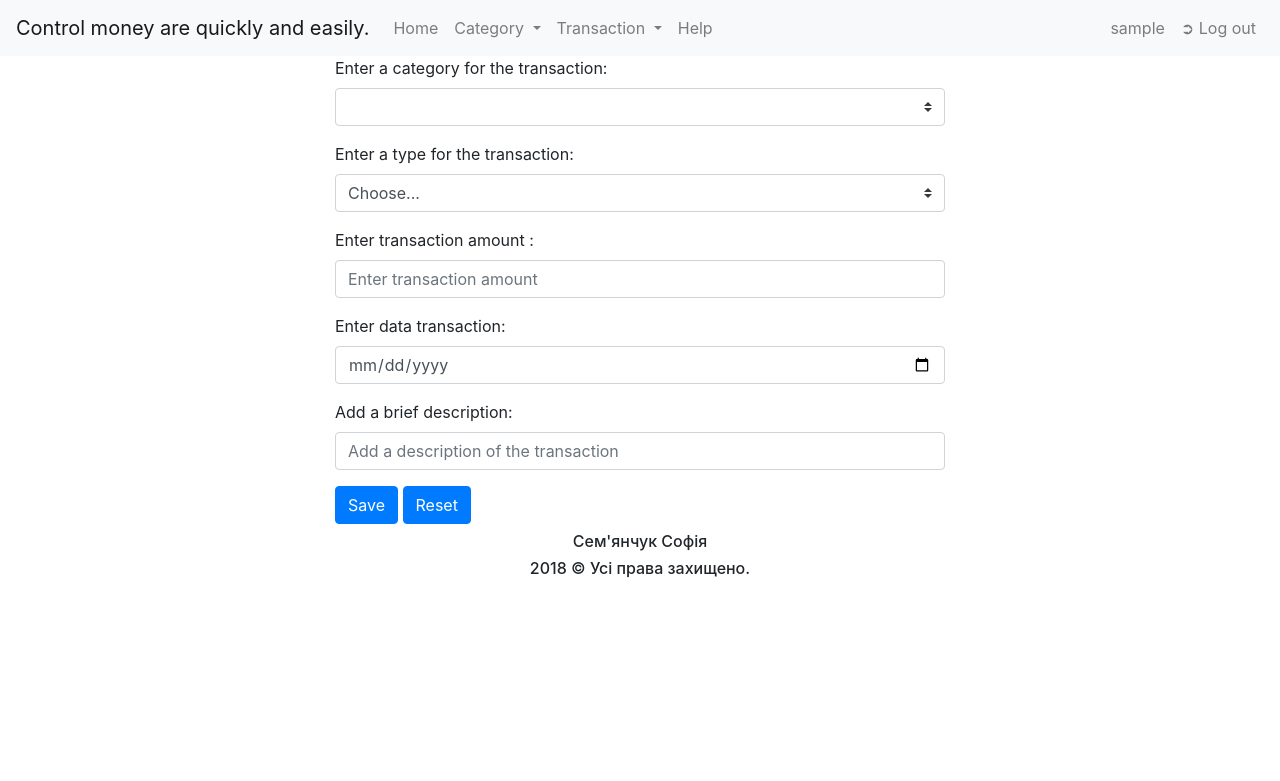
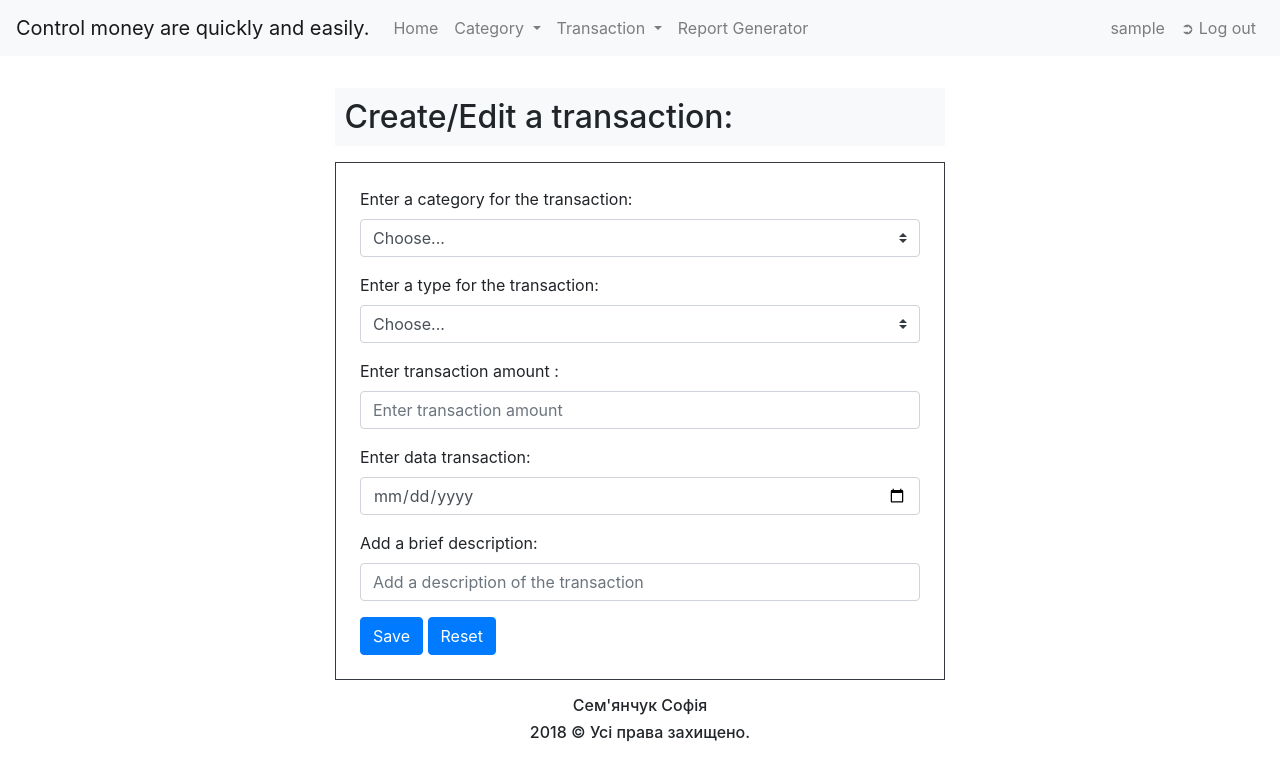
Before and after one commit to sophiesemianchuk/financeManager, a Django app: page /accounts/create_transaction/ in a window 1280 px wide. Shown: the top 781 px of the page. Run offline with Django 3.2, Linux system fonts and the light colour scheme; a user stored in the database is signed in; tables that the repository leaves empty hold one stand-in row (values such as "Sample post"); some libraries are stand-ins or nearby versions.

Commit message:
Edit transaction

```diff
--- a/costControl/templates/all_categories.html
+++ b/costControl/templates/all_categories.html
@@ -22,9 +22,10 @@
                 <td>{{category.description}}</td>
                 <td>
                     <a class="btn btn-link btn-outline-info" href="{% url 'edit_category' pk=category.id %}">&#9998;</a>
+                    <!-- Button trigger modal -->
                     <a class="btn btn-link btn-outline-info" href="{% url 'delete_category' pk=category.id %}">&#10006;</a>
-                </td>
-            </tr>
+                 </td>
+             </tr>
             {% endfor %}
         </tbody>
     </table>
--- a/costControl/templates/all_transactions.html
+++ b/costControl/templates/all_transactions.html
@@ -48,7 +48,7 @@
         <p>You have not created any transaction yet.</p>
         {% endif %}
     </div>
-    <script>
+    <script type="text/javascript">
             $(document).ready(function () {
                 $('select[name="categories_list"]').change(function () {
                     window.location.href = window.location.pathname + '?category=' + $(this).val();
--- a/costControl/templates/base.html
+++ b/costControl/templates/base.html
@@ -1,5 +1,5 @@
+{% load static %}
 <!DOCTYPE html>
-{% load static %}
 <html lang="en">
 <head>
     <meta charset="UTF-8">
@@ -12,6 +12,10 @@
     <link rel="stylesheet" href="{% static 'style.css' %}">
     <script src="https://code.jquery.com/jquery-3.3.1.min.js" integrity="sha256-FgpCb/KJQlLNfOu91ta32o/NMZxltwRo8QtmkMRdAu8=" crossorigin="anonymous"></script>
     <script src="https://stackpath.bootstrapcdn.com/bootstrap/4.2.1/js/bootstrap.min.js" integrity="sha384-B0UglyR+jN6CkvvICOB2joaf5I4l3gm9GU6Hc1og6Ls7i6U/mkkaduKaBhlAXv9k" crossorigin="anonymous"></script>
+
+    <script src="https://code.highcharts.com/highcharts.js"></script>
+    <script src="https://code.highcharts.com/modules/exporting.js"></script>
+    <script src="https://code.highcharts.com/modules/export-data.js"></script>
 </head>
 <body>
     <header>
@@ -41,7 +45,7 @@
                                 <li><a class="nav-link" href="{%url 'all_transactions' %}">All transactions</a></li>
                             </ul>
                     </li>
-                    <li class="nav-item"><a class="nav-link" href="#">Help</a></li>
+                    <li class="nav-item"><a class="nav-link" href="{%url 'report_generator' %}">Report Generator</a></li>
                 </ul>
 
                 <ul class="navbar-nav ml-auto">
@@ -67,6 +71,7 @@
     {% block all_categories %}{% endblock %}
     {% block create_transaction %}{% endblock %}
     {% block all_transactions %}{% endblock %}
+    {% block report_generator %}{% endblock %}
     <footer class="page-footer container-fluid bg-4 text-center">
             <h6>Сем'янчук Софія</h6>
             <h6>2018 © Усі права захищено.</h6>
--- a/costControl/templates/create_category.html
+++ b/costControl/templates/create_category.html
@@ -2,7 +2,9 @@
 {% load static %}
 {% block title %}Create category{% endblock %}
 {% block create_category %}
-<div class="container-fluid bg-1 main col-md-6">
+<div class="container-fluid bg-1 main col-md-7">
+    <h2>Create/Edit a category:</h2>
+    <div class="form-group border border-dark" style="margin-top:2em; padding:2em;">
         <form method="POST">
             {% csrf_token %}
             <div class="form-group">
@@ -18,4 +20,5 @@
             <input type="reset" class="btn btn-primary" id="resetcategory-btn" value="Reset">
         </form>
     </div>
+</div>
 {% endblock %}
--- a/costControl/templates/create_transaction.html
+++ b/costControl/templates/create_transaction.html
@@ -3,12 +3,14 @@
 {% block title %}Create transaction{% endblock %}
 {% block create_transaction %}
 <div class="container-fluid bg-1 main col-md-6">
+    <h2 class="bg-light" style="margin-top:1em; padding:0.3em">Create/Edit a transaction:</h2>
+    <div class="form-group border border-dark" style="margin-top:1em; padding:1.5em">
         <form method="POST">
             {% csrf_token %}
             <div class="form-group">
                 <label for="category">Enter a category for the transaction:</label>
                 <select class="custom-select form-control" name="category" id="category">
-                <option selected></option>
+                    <option selected>Choose...</option>
                     {% for category in categories_list %}
                     <option value="{{ category.id }}" {% if  category.id == transaction.category.id %}
                                 selected="selected"{% endif %}>{{category.category}}</option>
@@ -16,7 +18,7 @@
                 </select>
             </div>
             <div class="form-group">
-            <label for="category">Enter a type for the transaction:</label>
+                <label for="operation">Enter a type for the transaction:</label>
                 <select class="custom-select form-control" name="operation" id="operation">
                     <option selected>Choose...</option>
                     {% for type in SELECT_OPERATION %}
@@ -30,7 +32,7 @@
             </div>
             <div class="form-group">
                 <label for="date_operation">Enter data transaction: </label>
-            <input type="date" id="date_operation"  name="date_operation" value="" min="2018-01-01T00:00" max="2019-12-31T00:00" class="form-control" value="{{transaction.date_operation}}" required>
+                <input type="date" id="date_operation"  name="date_operation" min="2018-01-01T00:00" max="2019-12-31T00:00" class="form-control" value="{{transaction.date_operation|date:'Y-m-d'}}" required>
             </div>
             <div class="form-group">
                 <label for="description">Add a brief description:</label>
@@ -38,7 +40,7 @@
             </div>
             <input type="submit" class="btn btn-primary" id="savetransaction-btn" value="Save">
             <input type="reset" class="btn btn-primary" id="edittransaction-btn" value="Reset">
-        <h1>{{transaction.description}}</h1>
         </form>
     </div>
+</div>
 {% endblock %}
--- a/costControl/templates/log_in.html
+++ b/costControl/templates/log_in.html
@@ -1,7 +1,7 @@
 {% extends "base.html" %}
 {% load static %}
-    {% block title %}Log in{% endblock %}
-    {% block login %}
+{% block title %}Log in{% endblock %}
+{% block login %}
     <div class="container-fluid bg-1 main col-md-6">
         {% if form.errors %}
             <p style="color: red">Your username and password didn't match. Please try again.</p>
--- a/costControl/templates/log_out.html
+++ b/costControl/templates/log_out.html
@@ -1,4 +1,4 @@
-{% extends "user/base.html" %}
+{% extends "base.html" %}
 {% load static %}
 {% block title %}Log out{% endblock %}
 {% block logout %}
--- a/costControl/templates/sign_up.html
+++ b/costControl/templates/sign_up.html
@@ -1,9 +1,6 @@
 {% extends 'base.html' %}
-
 {% load static %}
-
 {% block title %}Registration{% endblock %}
-
 {% block signup %}
 <div class="container-fluid bg-1 main col-md-6">
     <form method="POST">
--- a/costControl/urls.py
+++ b/costControl/urls.py
@@ -20,4 +20,7 @@ urlpatterns = [
         path('all_transactions/', views.all_transactions, name='all_transactions'),
         path('all_transactions/<int:pk>/edit_transaction/', views.edit_transaction, name='edit_transaction'),
         path('all_transactions/<int:pk>/delete_transaction/', views.delete_transaction, name='delete_transaction'),
+
+        path('report_generator/', views.report_generator, name='report_generator'),
+        path('report_generator/group_category/', views.group_category, name='group_category'),
 ]
--- a/costControl/views.py
+++ b/costControl/views.py
@@ -5,13 +5,13 @@ from django.contrib.auth import login, authenticate, logout
 from django.template.context_processors import csrf
 from django.contrib.auth.decorators import login_required
 from django.db.models.deletion import ProtectedError
-from django.db.models import Count
+from django.db.models import Count, Sum
 from .models import Category, Transaction, SELECT_OPERATION
 from .forms import CategoryForm, TransactionForm, SignUpForm
 
 
 def index(request):
-    return render(request, 'base.html')
+    return render(request, 'index.html')
 
 
 def register(request):
@@ -149,7 +149,7 @@ def create_transaction(request):
             'categories_list': categories_list,
             'SELECT_OPERATION': SELECT_OPERATION,
         }
-        return render(request, 'create_transaction.html', context)
+    return render(request, 'create_transaction.html', context)
 
 
 @login_required
@@ -159,7 +159,7 @@ def all_transactions(request):
     category_transaction = request.GET.get('category')
 
     if category_transaction:
-        transactions_list = Transaction.objects.filter(user=user).filter(category=category_transaction).select_related('category')
+        transactions_list = Transaction.objects.filter(user=user).filter(category=category_transaction)
     else:
         transactions_list = Transaction.objects.filter(user=user)
     context = {
@@ -183,7 +183,6 @@ def edit_transaction(request, pk):
             return redirect('home')
         else:
             categories_list=Category.objects.filter(user=request.user)
-
             transaction.category = request.POST.get('category')
             transaction.operation = request.POST.get('operation')
             transaction.sum = request.POST.get('sum')
@@ -199,6 +198,7 @@ def edit_transaction(request, pk):
     else:
         categories_list=Category.objects.filter(user=request.user)
         context = {
+            'transaction': transaction,
             'categories_list': categories_list,
             'SELECT_OPERATION': SELECT_OPERATION,
         }
@@ -217,6 +217,33 @@ def delete_transaction(request, pk):
 
 
 @login_required
+def group_category(request):
+    operation = request.POST.get('operation')
+    start_date = request.POST.get('start_date')
+    end_date = request.POST.get('end_date')
+    categories_list = Transaction.objects.filter(user=request.user).filter(operation=operation).filter(date_operation__range=[start_date, end_date]).values('category__category').annotate(category_total=Sum('sum'))
+    context = {
+        'categories_list': categories_list,
+    }
+    return render(request, 'group_category.html', context)
+
+
+@login_required
+def report_generator(request):
+    if request.method == 'POST':
+        type_report = request.POST.get('type_report')
+        if type_report == 'group_category':
+            return group_category(request)
+        else:
+            return day_by_day(request)
+    else:
+        context = {
+            'SELECT_OPERATION': SELECT_OPERATION,
+        }
+        return render(request, 'report_generator.html', context)
+
+
+@login_required
 def log_out(request):
     logout(request)
     return render(request, 'log_out.html')
--- a/financeManager/settings.py
+++ b/financeManager/settings.py
@@ -106,7 +106,7 @@ AUTH_PASSWORD_VALIDATORS = [
 
 LANGUAGE_CODE = 'en-us'
 
-TIME_ZONE = 'UTC'
+TIME_ZONE = 'Europe/Kiev'
 
 USE_I18N = True
 
```
Lines whose indentation alone changed are shown as unchanged.
